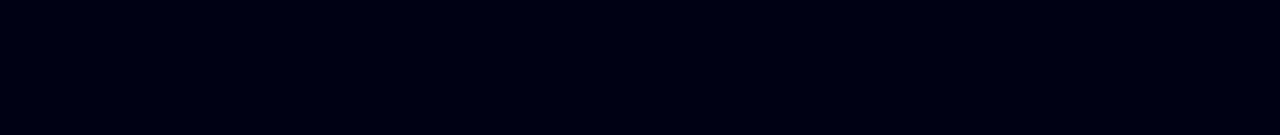
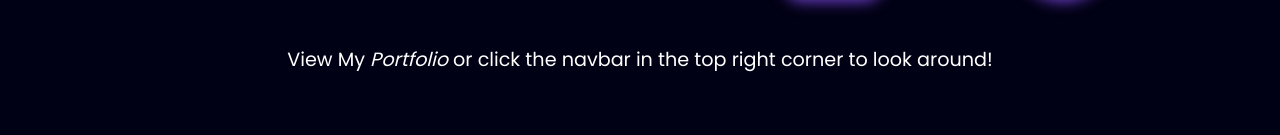
Before and after one commit to abkazan/Portfolio, a React (Create React App) app: page / in a window 1280 px wide. Shown: the part 648-783 px from the top of the page. Built offline with nearby package versions, Linux system fonts and the light colour scheme.

Commit message:
style for bottom section on home page

```diff
--- a/src/components/cardcarousel.module.scss
+++ b/src/components/cardcarousel.module.scss
@@ -10,6 +10,7 @@
 $cool-yellow: rgb(204, 238, 6);
 $cool-purple: rgb(92, 76, 240);
 $teal-light-blue: #51e7fb;
+$black-text-outline:  1px 1px 0px black, -1px -1px 0px black, 1px -1px 0px black, -1px 1px 0px black;
 
 .container {
   margin-top: 5vh;
@@ -93,6 +94,7 @@
       font-size: 1.5em;
       opacity: 0;
       font-family: "Montserrat", sans-serif;
+
 
     }
     @keyframes textGlow {
--- a/src/components/hero.module.scss
+++ b/src/components/hero.module.scss
@@ -15,6 +15,7 @@
   border-radius: 10px;
   margin-bottom: 50px;
   background: linear-gradient(154deg, #000114 10%, rgba(76, 2, 101, 0.61) 22%, #000114 34%, rgba(101, 2, 2, 0.645) 44%, #000114 51%, rgba(7, 55, 9, 0.564) 58%, #000114 68%, rgba(2, 33, 116, 0.706) 79%, #000114 92%);
+
 }
 
 .hero {
--- a/src/components/storyCarousel.module.scss
+++ b/src/components/storyCarousel.module.scss
@@ -4,6 +4,9 @@
   align-items: center;
   text-align: center;
   margin-bottom: 5vh;
+  border: 1px solid red;
+  width: 100%;
+
 }
 
 .card {
--- a/src/pages/HomePage.js
+++ b/src/pages/HomePage.js
@@ -1,7 +1,7 @@
 import { useState, useEffect } from 'react';
 import React from "react";
 import styles from './home.module.scss';
-
+import { Link } from 'react-router-dom';
 
 //import ShootingStar from "./ShootingStar";
 
@@ -53,6 +53,9 @@
                         </div>
 
                     </div>
+                    <div className = {styles.bottom}>
+                        View My <Link to='/portfolio' className={styles.portfolioLink}>Portfolio</Link> or click the navbar in the top right corner to look around!
+                    </div>
                 </>
             ) : (
                 <div className={styles.loader}>
--- a/src/pages/home.module.scss
+++ b/src/pages/home.module.scss
@@ -5,8 +5,9 @@
   align-items: center;
   justify-content: space-evenly;
   width: 100vw;
-  height: 100vh;
+  height: 115vh;
   overflow: hidden;
+
 
 
   > h1,
@@ -136,7 +137,7 @@
     padding-top: 5vh;
 
     .imgContainer img {
-      width: 300px;
+      width: 270px;
     }
     .txtContainer p {
       font-size: 1.75em;
@@ -158,3 +159,18 @@
     color: white;
   }
 }
+.bottom {
+  color: white;
+  text-align: center;
+  font-size: 1.2em;
+  max-width: 80%;
+  .portfolioLink {
+    text-decoration: none;
+    color: white;
+    font-style: italic;
+    &:hover {
+      color: #02f840;
+      text-decoration: underline;
+    }
+  }
+}
```
